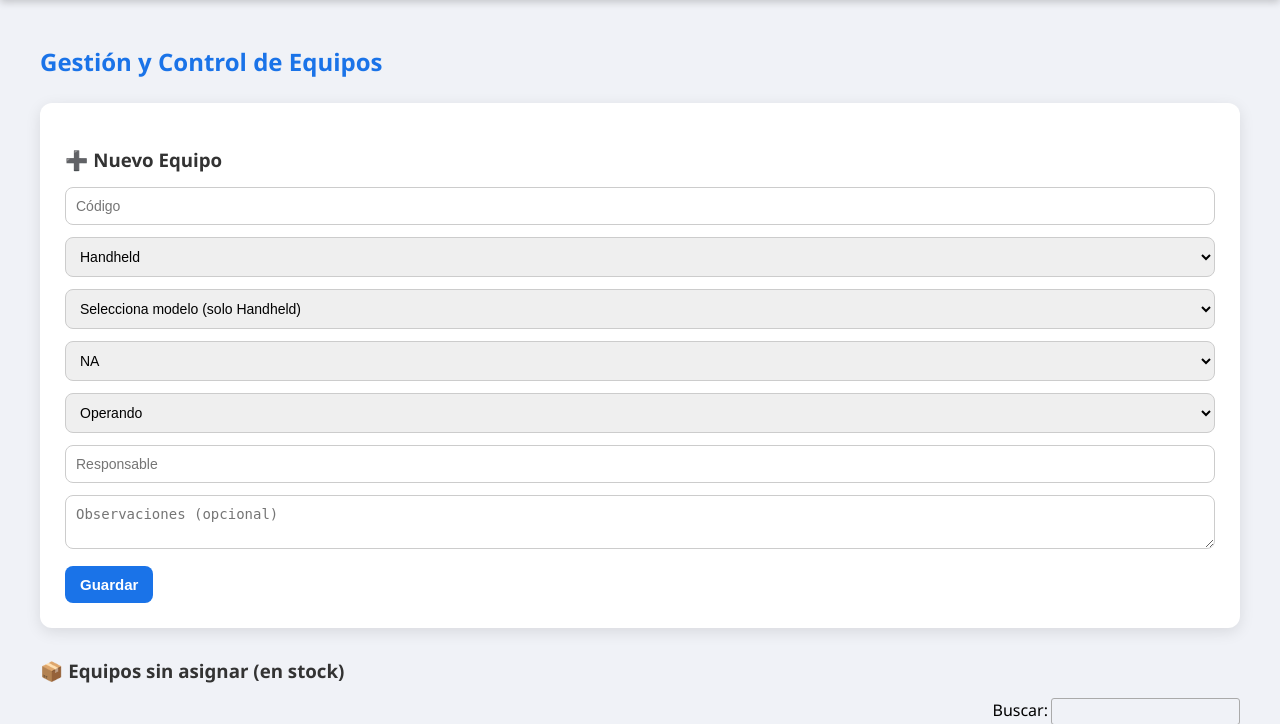
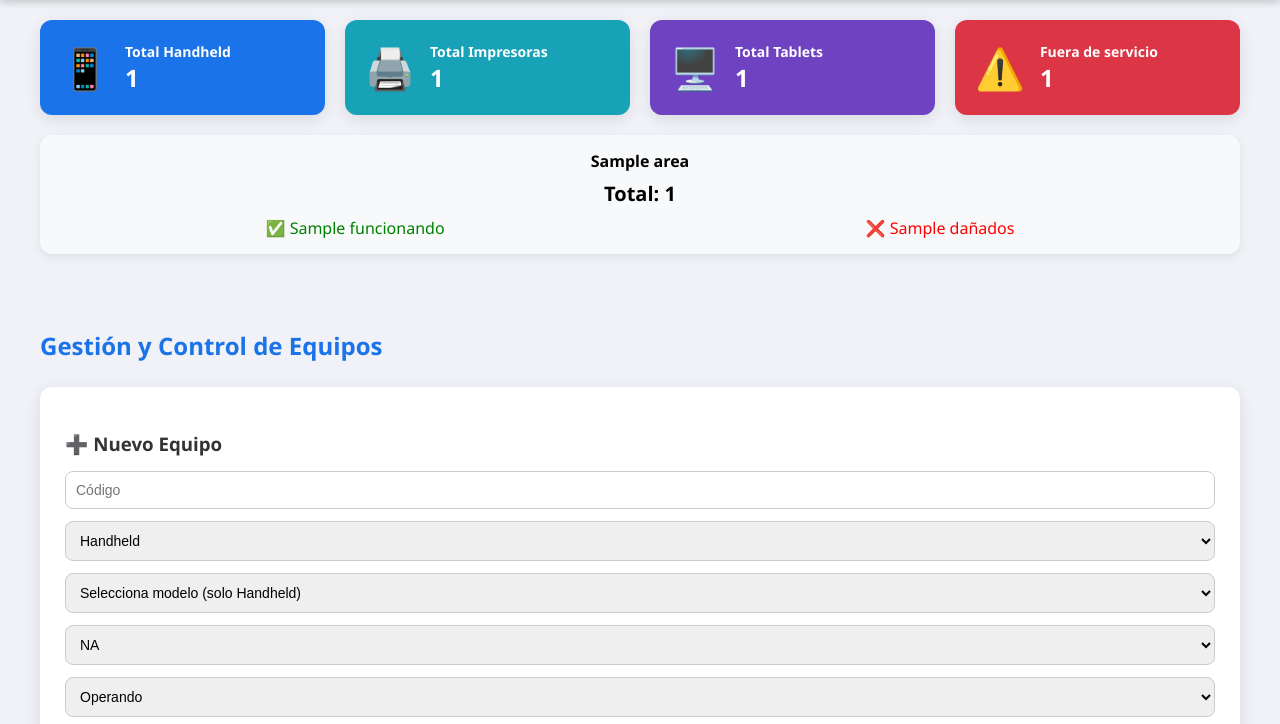
Before and after one commit to Alejandro-Ramirez-Gutierrez/estral_module, a FastAPI app: template templates/asignacion_equipos.html in a window 1280 px wide. Shown: the part 54-778 px from the top of the page. Run offline with FastAPI, Linux system fonts and the light colour scheme; the template is opened without the code that fills it: most values are stand-ins (such as "Sample title", 1, 10 or a date in 2020); parts of the project's set-up code (start-up, migrations or seed data) failed here and were passed over; some libraries are stand-ins or nearby versions.

```diff
--- a/templates/asignacion_equipos.html
+++ b/templates/asignacion_equipos.html
@@ -70,6 +70,63 @@ table.dataTable tbody td { background: white; padding: 12px; border-bottom: 10px
         <button onclick="location.href='/logout'">Cerrar sesión</button>
     </div>
 </nav>
+
+<!-- KPIs estilo dashboard -->
+<div class="dashboard-kpis" style="display:flex; flex-wrap:wrap; gap:20px; margin:20px 40px;">
+    <!-- Total Handheld -->
+    <div style="flex:1 1 200px; background:#1a73e8; color:white; border-radius:12px; padding:20px; display:flex; align-items:center; gap:15px; box-shadow:0 4px 15px rgba(0,0,0,0.1);">
+        <div style="font-size:40px;">📱</div>
+        <div>
+            <div style="font-weight:bold; font-size:14px;">Total Handheld</div>
+            <div style="font-size:24px; font-weight:bold;">{{ total_handheld }}</div>
+        </div>
+    </div>
+
+    <!-- Total Impresoras -->
+    <div style="flex:1 1 200px; background:#17a2b8; color:white; border-radius:12px; padding:20px; display:flex; align-items:center; gap:15px; box-shadow:0 4px 15px rgba(0,0,0,0.1);">
+        <div style="font-size:40px;">🖨️</div>
+        <div>
+            <div style="font-weight:bold; font-size:14px;">Total Impresoras</div>
+            <div style="font-size:24px; font-weight:bold;">{{ total_impresoras }}</div>
+        </div>
+    </div>
+
+    <!-- Total Tablets -->
+    <div style="flex:1 1 200px; background:#6f42c1; color:white; border-radius:12px; padding:20px; display:flex; align-items:center; gap:15px; box-shadow:0 4px 15px rgba(0,0,0,0.1);">
+        <div style="font-size:40px;">🖥️</div> <!-- Emoji diferente al handheld -->
+        <div>
+            <div style="font-weight:bold; font-size:14px;">Total Tablets</div>
+            <div style="font-size:24px; font-weight:bold;">{{ total_tablets }}</div>
+        </div>
+    </div>
+
+
+    <!-- Fuera de servicio -->
+    <div style="flex:1 1 200px; background:#dc3545; color:white; border-radius:12px; padding:20px; display:flex; align-items:center; gap:15px; box-shadow:0 4px 15px rgba(0,0,0,0.1);">
+        <div style="font-size:40px;">⚠️</div>
+        <div>
+            <div style="font-weight:bold; font-size:14px;">Fuera de servicio</div>
+            <div style="font-size:24px; font-weight:bold;">{{ total_fuera_servicio }}</div>
+        </div>
+    </div>
+</div>
+
+<!-- KPIs por área estilo tarjetas -->
+<div class="kpis-area" style="display:flex; flex-wrap:wrap; gap:15px; margin:0 40px 30px 40px;">
+    {% for area, count in total_por_area.items() %}
+    <div style="flex:1 1 200px; background:#f8f9fa; border-radius:12px; padding:15px; text-align:center; box-shadow:0 3px 10px rgba(0,0,0,0.08);">
+        <div style="font-weight:bold; font-size:16px; margin-bottom:8px;">{{ area }}</div>
+        <div style="font-size:20px; font-weight:bold;">Total: {{ count }}</div>
+        {% if status_por_area[area] %}
+        <div style="display:flex; justify-content:space-around; margin-top:10px;">
+            <div style="color:green;">✅ {{ status_por_area[area]['funcionando'] }}</div>
+            <div style="color:red;">❌ {{ status_por_area[area]['dañados'] }}</div>
+        </div>
+        {% endif %}
+    </div>
+    {% endfor %}
+</div>
+
 
 <div class="content">
     <h2>Gestión y Control de Equipos</h2>
```
